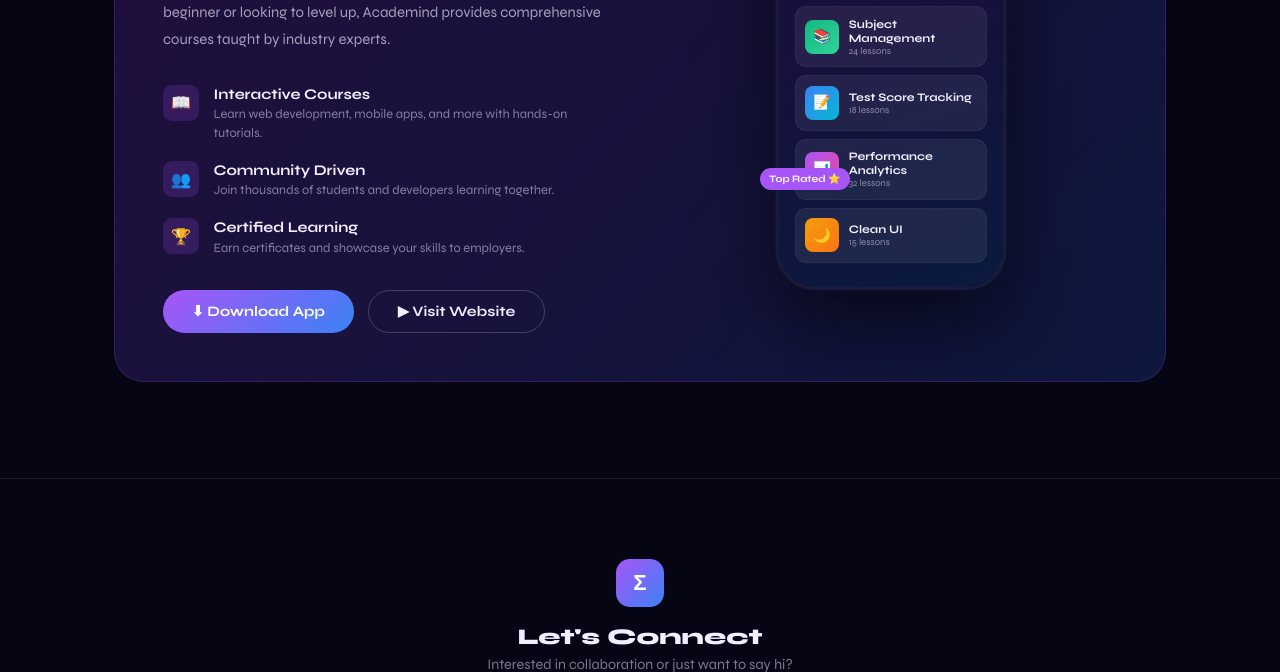
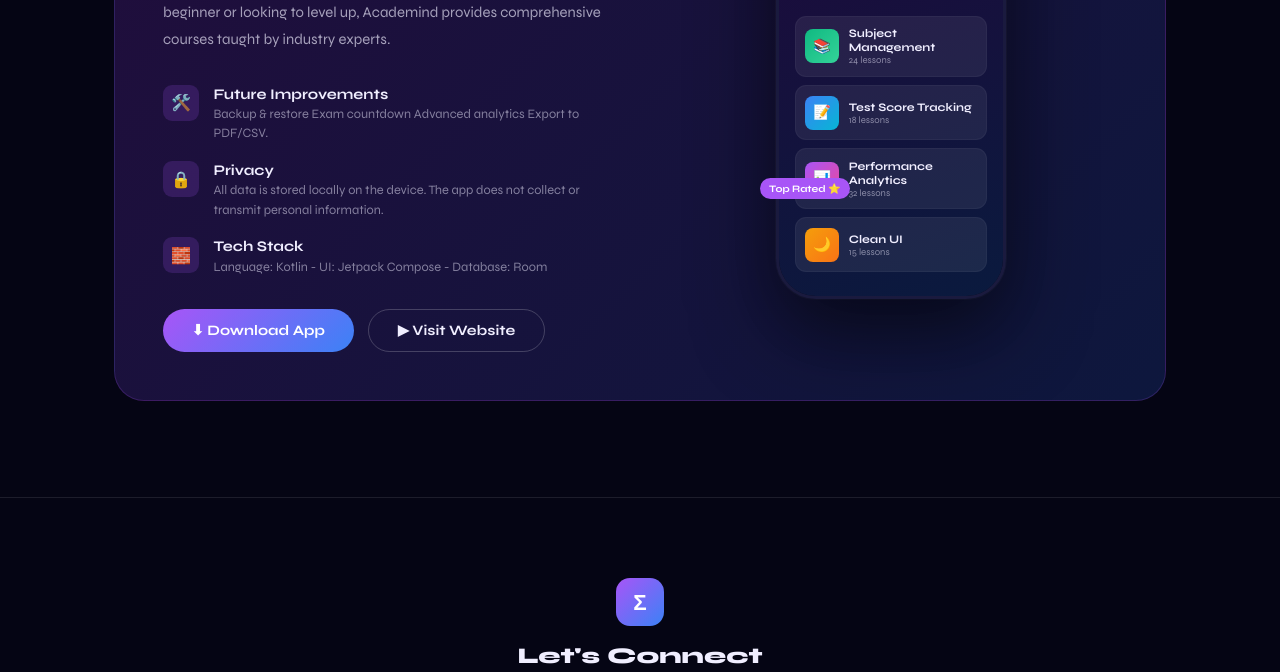
Before and after one commit to ometh2006/Mywebsite, a plain HTML site: page index.html in a window 1280 px wide. Shown: the part 2443-3115 px from the top of the page. Drawn offline with nearby package versions, Linux system fonts and the light colour scheme; animation ran at ten frames a second.

Commit message:
Update index.html

```diff
--- a/index.html
+++ b/index.html
@@ -701,24 +701,27 @@
           </p>
           <div class="features">
             <div class="feature">
-              <div class="feature-icon">📖</div>
+              <div class="feature-icon">🛠️</div>
               <div>
-                <div class="feature-name">Interactive Courses</div>
-                <div class="feature-desc">Learn web development, mobile apps, and more with hands-on tutorials.</div>
+                <div class="feature-name">Future Improvements</div>
+                <div class="feature-desc">Backup & restore
+Exam countdown
+Advanced analytics
+Export to PDF/CSV.</div>
               </div>
             </div>
             <div class="feature">
-              <div class="feature-icon">👥</div>
+              <div class="feature-icon">🔒</div>
               <div>
-                <div class="feature-name">Community Driven</div>
-                <div class="feature-desc">Join thousands of students and developers learning together.</div>
+                <div class="feature-name">Privacy</div>
+                <div class="feature-desc">All data is stored locally on the device. The app does not collect or transmit personal information.</div>
               </div>
             </div>
             <div class="feature">
-              <div class="feature-icon">🏆</div>
+              <div class="feature-icon">🧱</div>
               <div>
-                <div class="feature-name">Certified Learning</div>
-                <div class="feature-desc">Earn certificates and showcase your skills to employers.</div>
+                <div class="feature-name">Tech Stack</div>
+                <div class="feature-desc">Language: Kotlin - UI: Jetpack Compose - Database: Room </div>
               </div>
             </div>
           </div>
```
